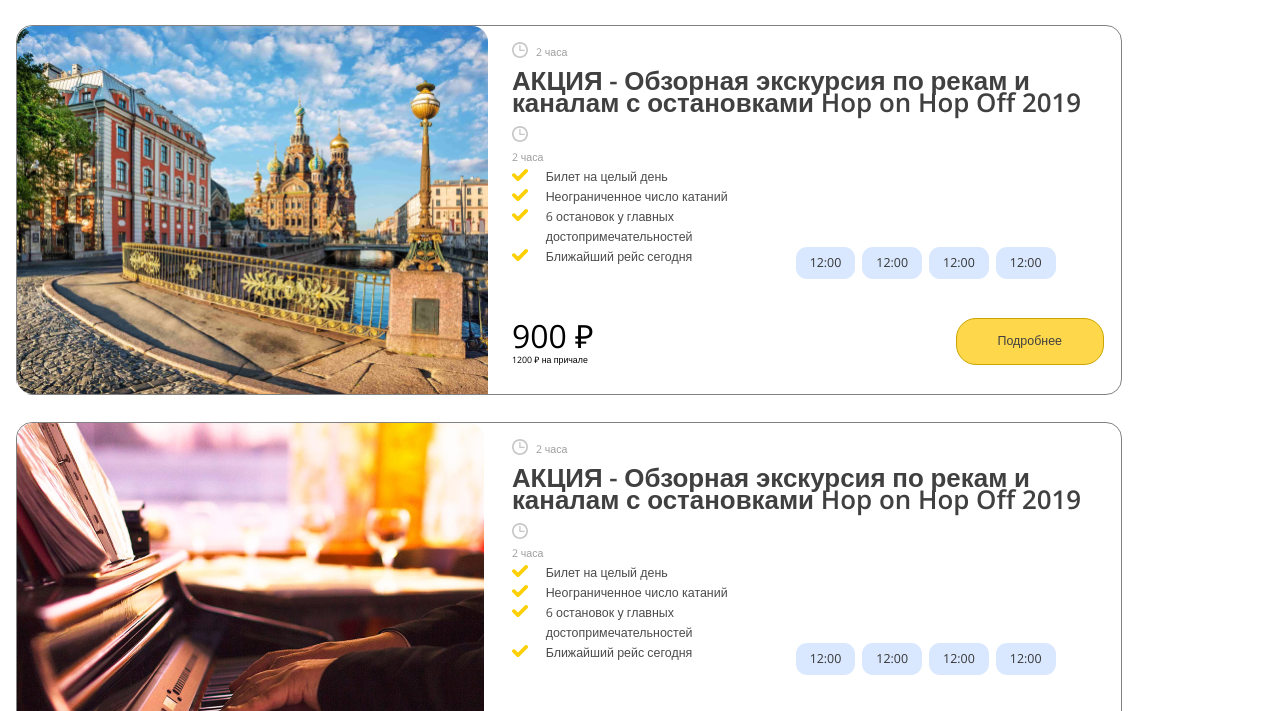
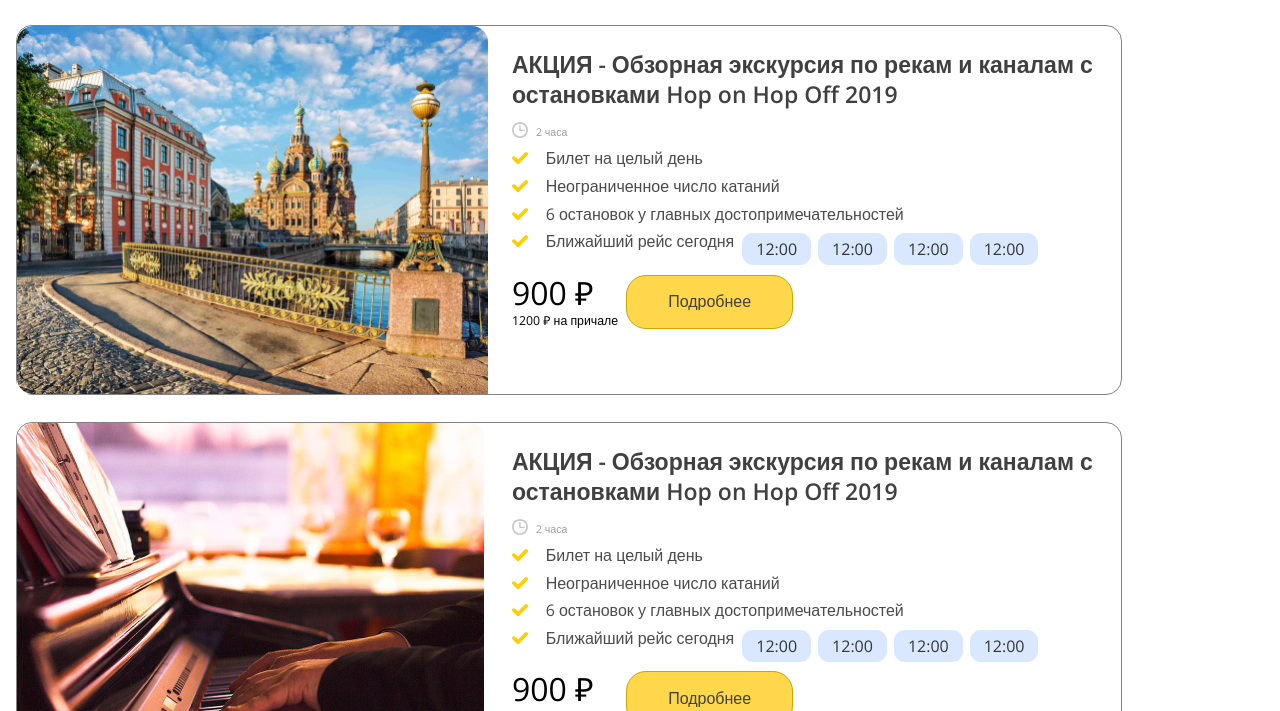
Before and after one commit to sibir-9k/Test-Nevatrip, a plain HTML site: page index.html in a window 1280 px wide. Shown: the part 798-1509 px from the top of the page. Drawn offline with nearby package versions, Linux system fonts and the light colour scheme.

Commit message:
added and fixed styles for large screens

```diff
--- a/assets/style/style.css
+++ b/assets/style/style.css
@@ -31,8 +31,8 @@ a {
 }
 img {
 	max-width: 100%;
-  height: 100%;
-  object-fit: cover;
+	height: 100%;
+	object-fit: cover;
 }
 
 h2 {
@@ -61,6 +61,9 @@ button {
 }
 .card__time img {
 	margin-right: 0.5rem;
+}
+.card__time-large {
+	display: none;
 }
 .card__time-text {
 	font-family: var(--body-font);
@@ -105,7 +108,6 @@ button {
 	justify-content: flex-end;
 	margin-bottom: 1.944rem;
 }
-
 .time {
 	padding: 6px 14px;
 	background: #d9e8ff;
@@ -117,12 +119,14 @@ button {
 	font-weight: var(--font-regular);
 	line-height: 20px;
 }
-
+.time:hover {
+	background: #6ba6ff;
+	color: #fff;
+}
 .price {
 	display: flex;
 	justify-content: space-between;
 }
-
 .price__title {
 	font-family: var(--body-font);
 	font-weight: var(--font-regular);
@@ -159,9 +163,50 @@ button {
 		padding: 1rem 1.06rem 1.62rem 1.43rem;
 	}
 	.card__title {
-		font-size: 1.62rem;
+		font-size: 1.44rem;
+		line-height: 1.88rem;
 	}
-  .card__img{
-    min-width: 472px;
+	.card__img {
+		min-width: 472px;
+	}
+  .card__list p{
+    width: 100%;
+    margin-right: 0.5rem;
+  }
+	.card__item {
+		font-size: 1rem;
+		line-height: 1.11rem;
+    margin-bottom: 0.61rem;
+	}
+  .item-time{
+    flex-wrap: nowrap;
+  }
+	.timetable {
+		margin-bottom: 0;
+	}
+	.price {
+		display: flex;
+		justify-content: flex-start;
+	}
+	.price__text {
+		margin-right: 0.5rem;
+	}
+  .price__subtitle{
+    font-size: 0.77rem;
+    line-height: 1.11rem;
+  }
+  .price__btn{
+    font-size: 1rem;
+    line-height: 1.11rem;
+  }
+	.card__time-large {
+		display: flex;
+    margin-bottom: 0.5rem;
+	}
+  .card__time-large img {
+    margin-right: 0.5rem;
+  }
+  .card__time{
+    display: none;
   }
 }
```
